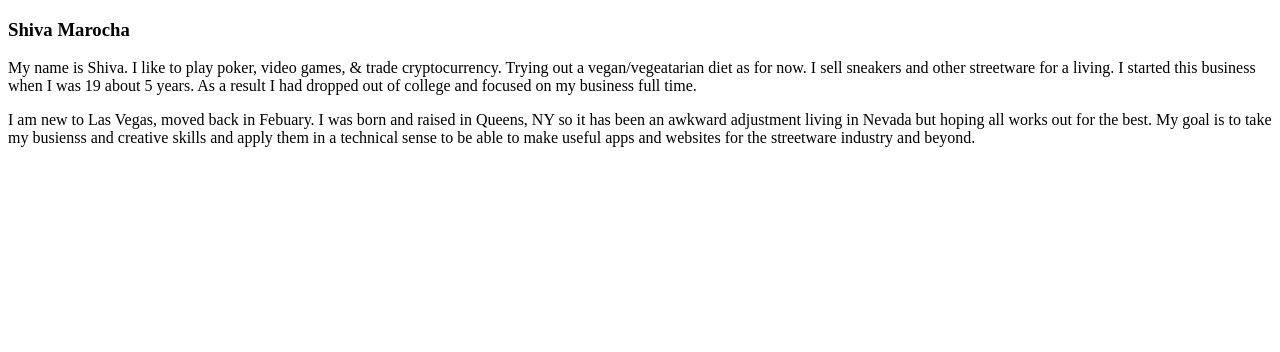
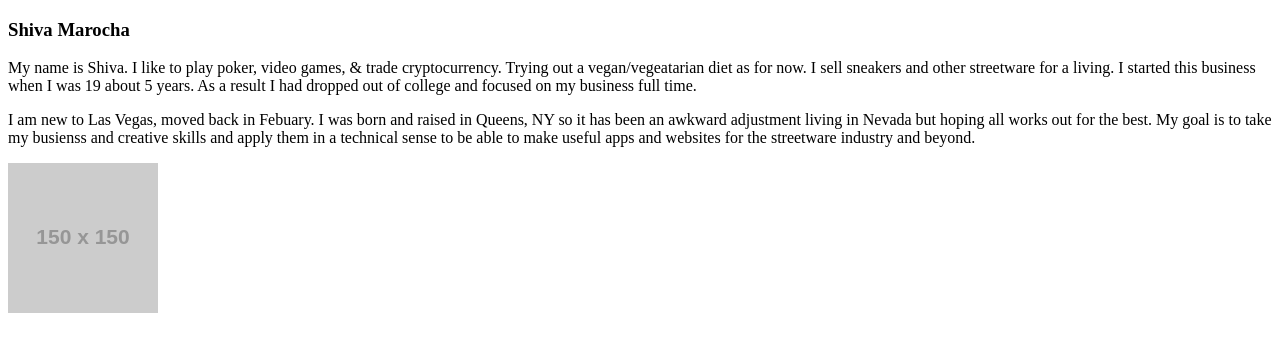
Before and after one commit to shivamarocha/portfolio-site, a plain HTML site: page index.html in a window 1280 px wide. Drawn offline with Linux system fonts and the light colour scheme; placeholder pictures from the web are drawn by us.

Commit message:
Added photo to index.html

```diff
--- a/index.html
+++ b/index.html
@@ -16,4 +16,6 @@
     skills and apply them in a technical sense to be able to make useful apps
     and websites for the streetware industry and beyond.
   </p>
+
+  <img src="https://via.placeholder.com/150" alt="Shiva Marocha" />
 </body>
```
